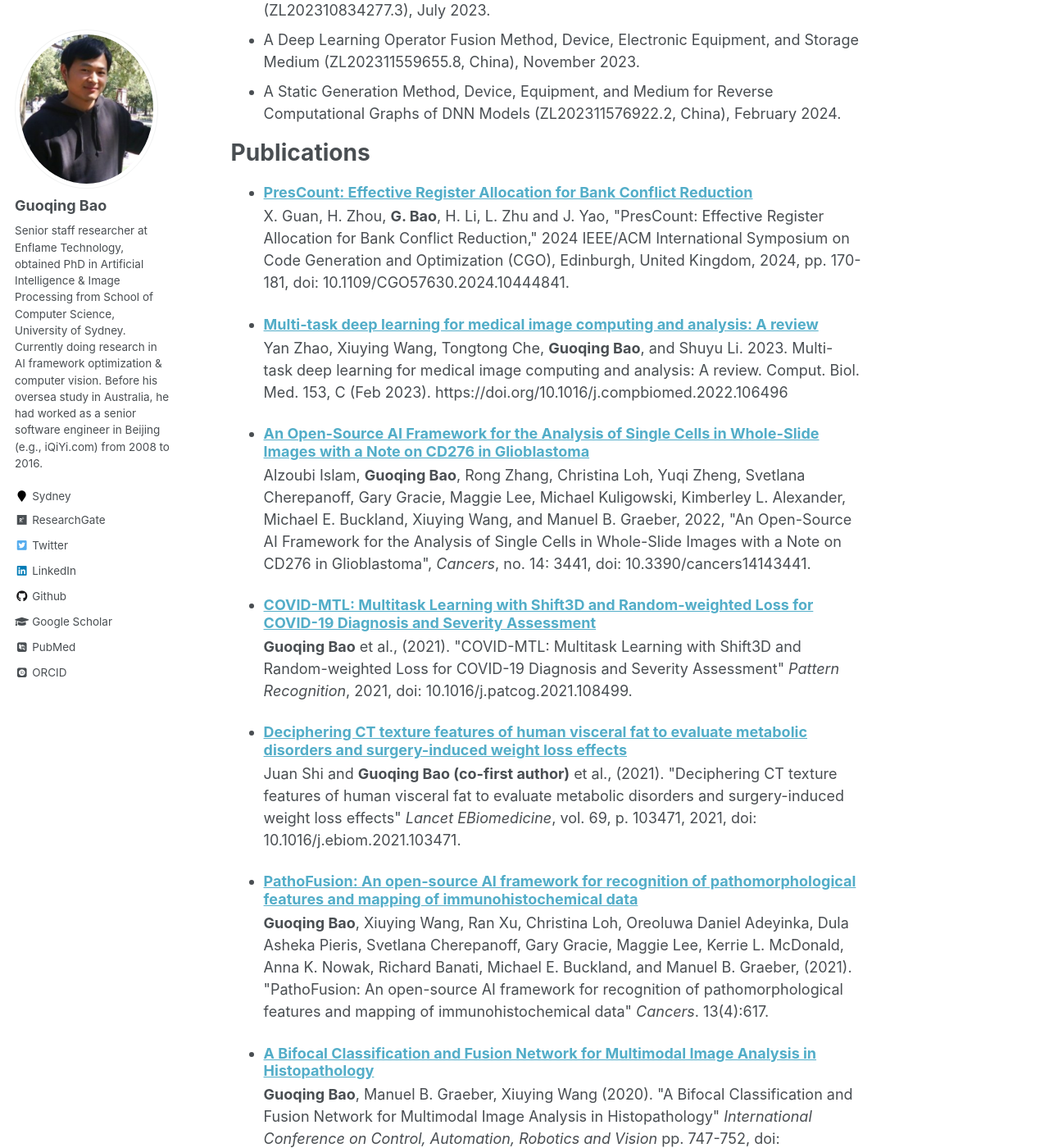
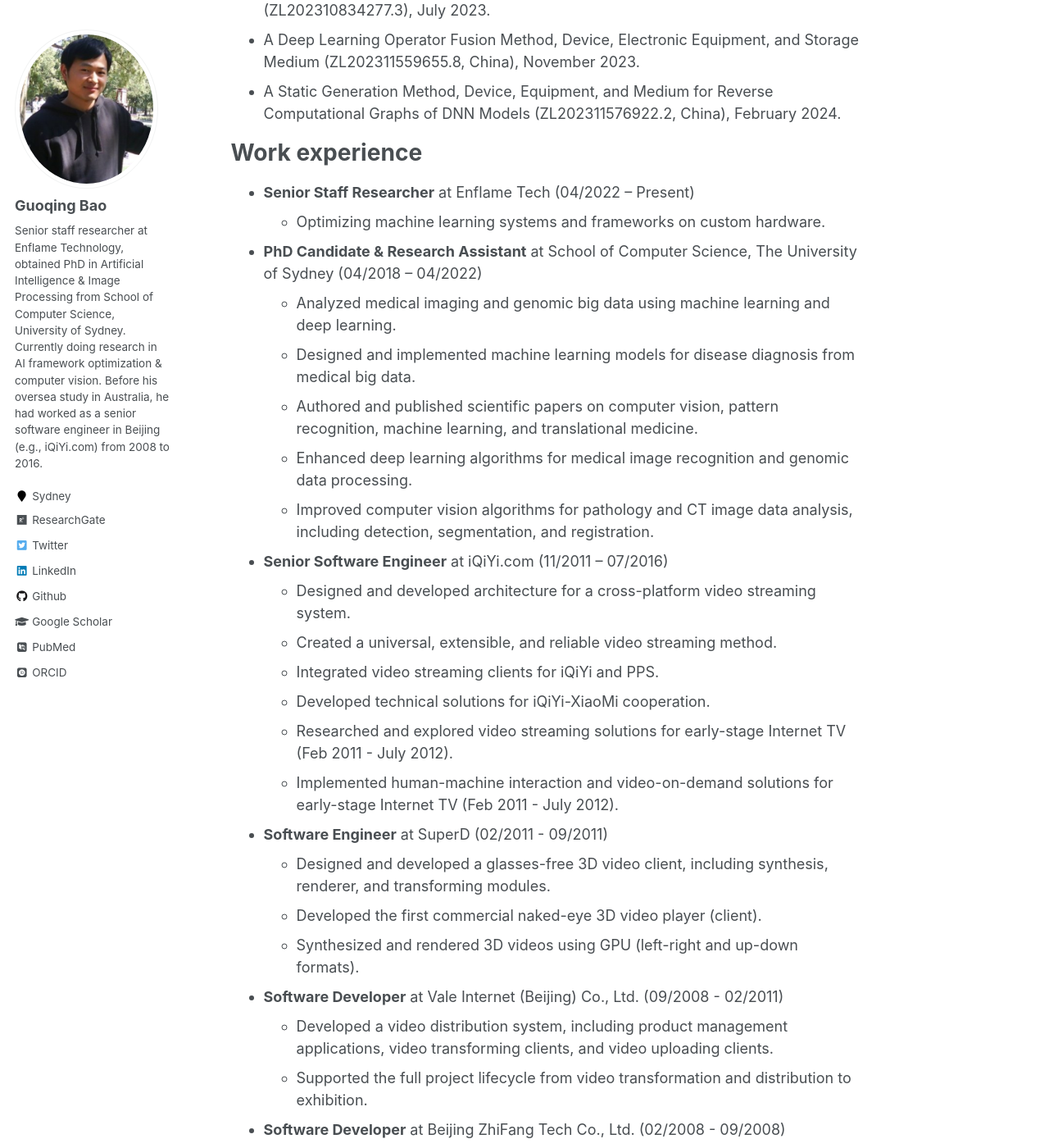
Before and after one commit to guoqingbao/guoqingbao.github.io, a Jekyll site: the page built from _pages/about.md, in a window 1280 px wide and 1400 px high, scrolled down 1965 px. Shown: the whole window at 82% size. Built offline with Jekyll 4.4.1, drawn with Linux system fonts in a browser that asks for light colours; some web fonts are replaced; some of the changed text lies outside the part shown.

Commit message:
Update about.md

```diff
--- a/_pages/about.md
+++ b/_pages/about.md
@@ -51,12 +51,6 @@
 * A Deep Learning Operator Fusion Method, Device, Electronic Equipment, and Storage Medium (ZL202311559655.8, China), November 2023.
 * A Static Generation Method, Device, Equipment, and Medium for Reverse Computational Graphs of DNN Models (ZL202311576922.2, China), February 2024.
 
-Publications
-======
-  <ul>{% for post in site.publications reversed %}
-    {% include archive-single-cv.html %}
-  {% endfor %}</ul>
-
 Work experience
 ======
 
@@ -97,6 +91,12 @@
   * IEEE Journal of Biomedical and Health Informatics
   * Briefings in Bioinformatics
 
+Publications
+======
+  <ul>{% for post in site.publications reversed %}
+    {% include archive-single-cv.html %}
+  {% endfor %}</ul>
+
 Open-source Projects
 ======
 * **Candle-GCU**
```
